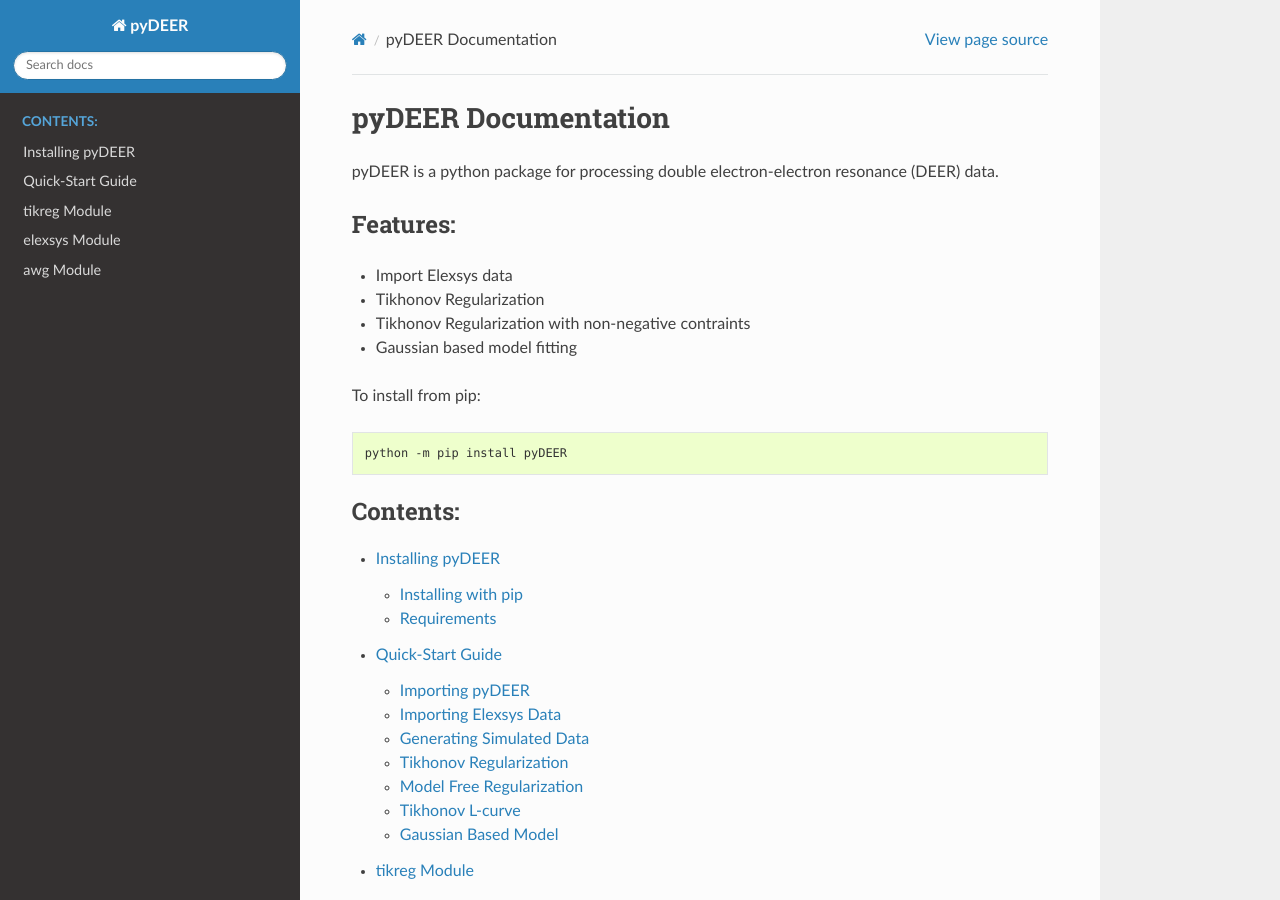
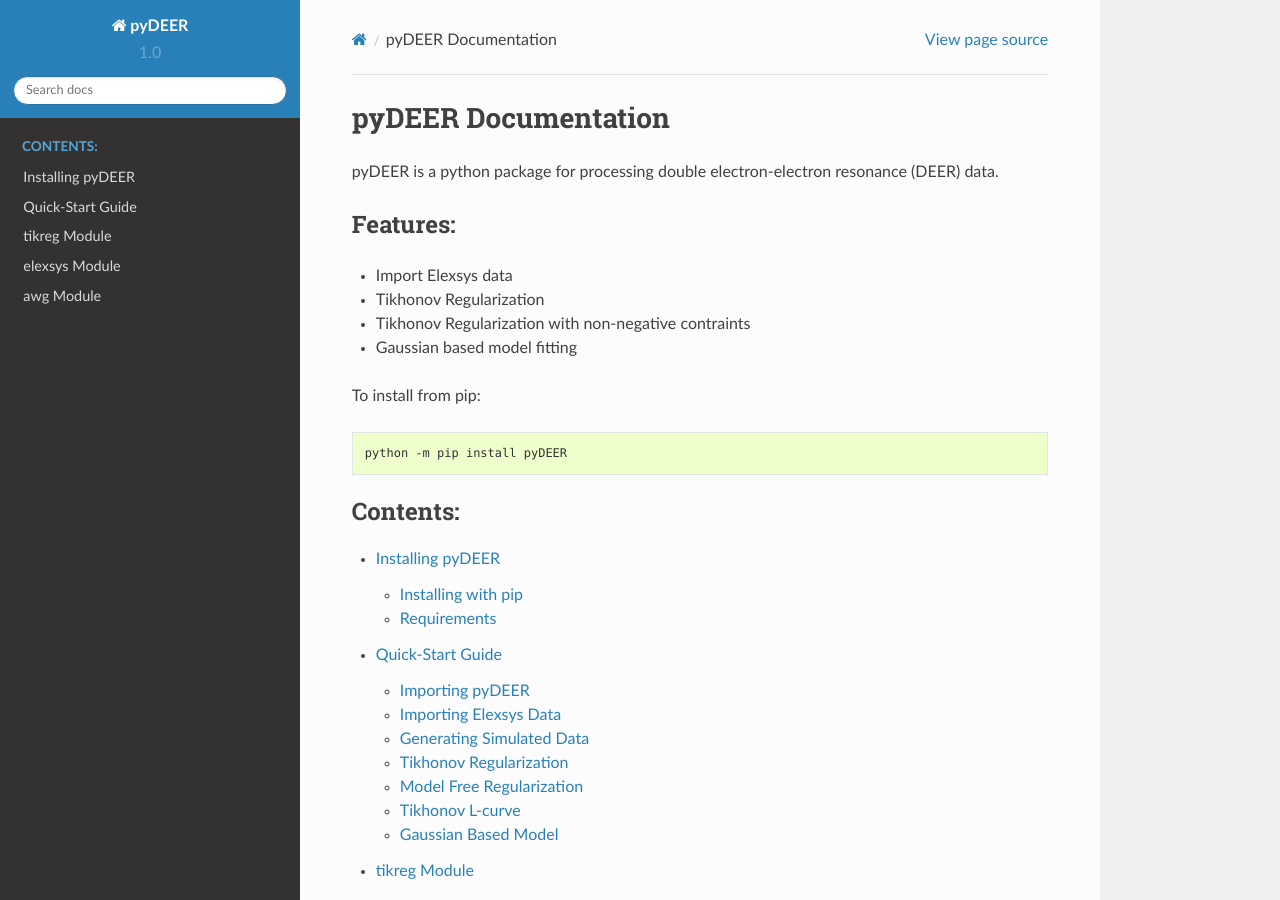
Before and after one commit to tkeller12/pyDEER, a Sphinx documentation site: the page built from docs/source/index.rst, in a window 1280 px wide and 900 px high. Built offline with Sphinx 7.4.7 and the Read the Docs theme 2.0.0, drawn with Linux system fonts in a browser that asks for light colours.

Commit message:
Updated version and release in conf.py

```diff
--- a/docs/source/conf.py
+++ b/docs/source/conf.py
@@ -25,9 +25,9 @@
 author = u'Timothy Keller'
 
 # The short X.Y version
-version = u''
+version = u'1.0'
 # The full version, including alpha/beta/rc tags
-release = u'1.0'
+release = u'1.0.1'
 
 
 # -- General configuration ---------------------------------------------------
```
